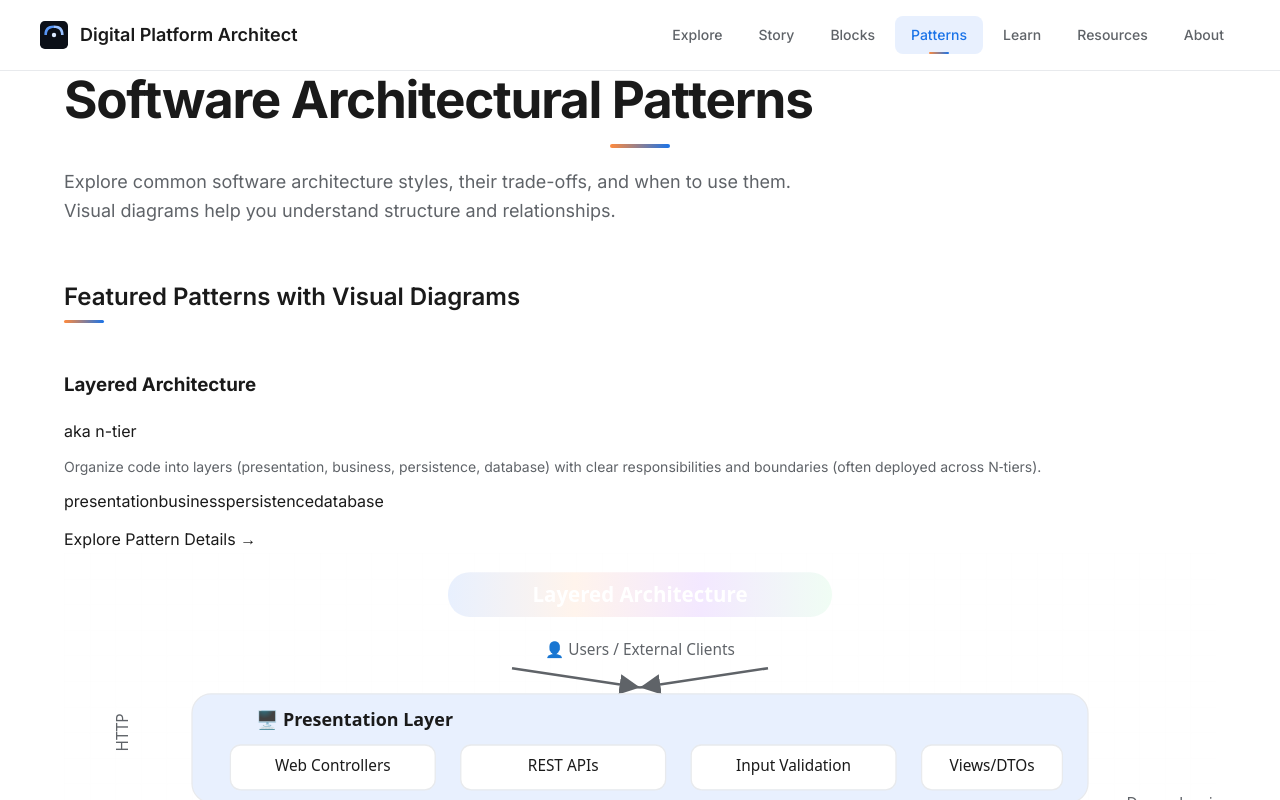
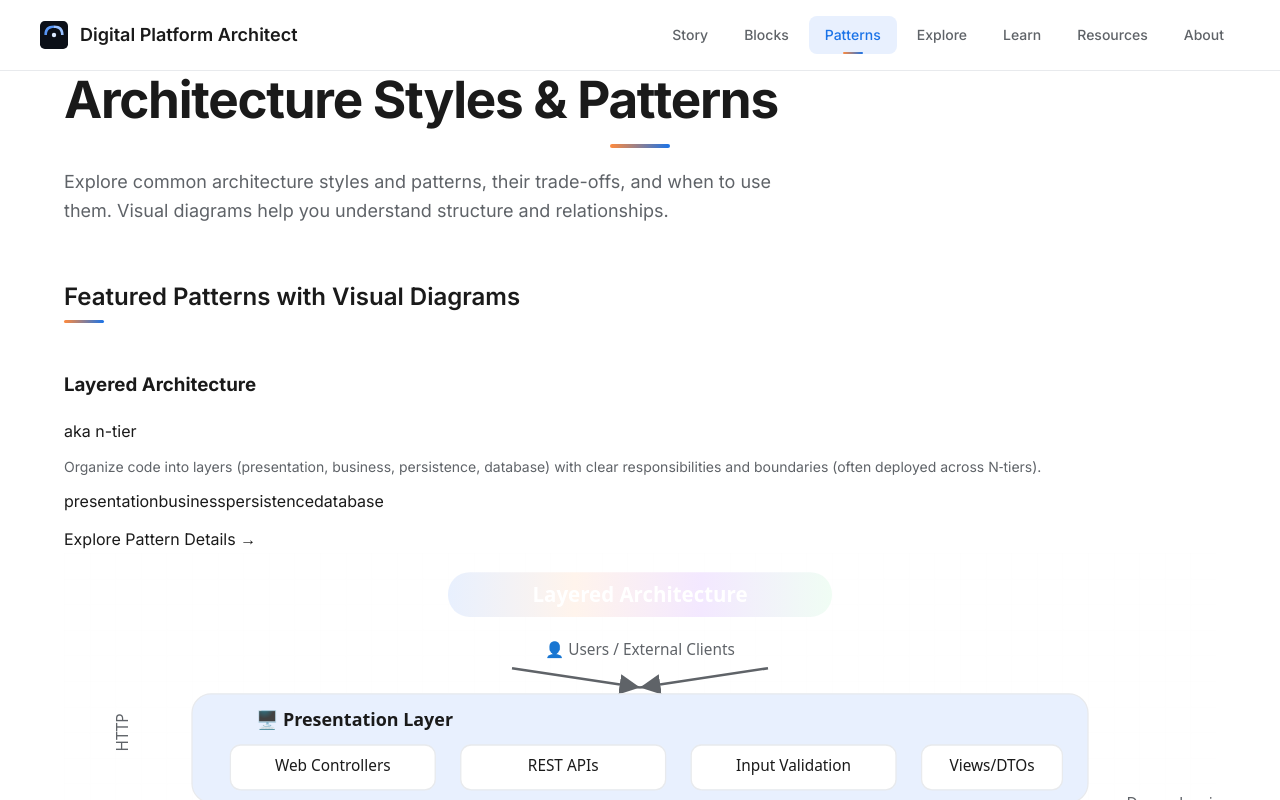
Before and after one commit to lahirugmg/digitalplatformarchitect, a Next.js app: page /patterns in a window 1280 px wide. Shown: the top 800 px of the page. Built offline with nearby package versions, Linux system fonts and the light colour scheme.

Commit message:
improve pattern page

```diff
--- a/app/page.tsx
+++ b/app/page.tsx
@@ -48,7 +48,7 @@ export default function HomePage() {
     <div className="stack gap-2xl">
       <section className="hero stack gap-lg">
         <h1 className="title">Master Digital Platform Architecture</h1>
-        <p className="lede">Platform architecture from patterns to production — visual guides and blueprints.</p>
+        <p className="lede">As digital platform architects, we identify the essential building blocks and pair them with the right architectural patterns — enabling robust, scalable, future‑ready platforms that drive innovation, operational excellence, and competitive advantage.</p>
       </section>
 
       <section className="stack gap-lg">
--- a/app/patterns/page.tsx
+++ b/app/patterns/page.tsx
@@ -11,9 +11,9 @@ import { APISecurityDiagram } from "@/components/diagrams/APISecurityDiagram";
 import { DataEncryptionDiagram } from "@/components/diagrams/DataEncryptionDiagram";
 
 export const metadata = {
-  title: "Architectural Patterns",
+  title: "Architecture Styles & Patterns",
   description:
-    "Software architectural patterns: layered, microservices, event-driven, client-server, plugin-based, hexagonal, and more."
+    "Architecture styles and patterns: layered, microservices, event-driven, client-server, plugin-based, hexagonal, and more."
 };
 
 // Map pattern slugs to their corresponding diagrams
@@ -37,9 +37,9 @@ export default function PatternsIndexPage() {
   return (
     <section className="stack gap-xl">
       <div className="stack gap-sm">
-        <h1 className="title">Software Architectural Patterns</h1>
+        <h1 className="title">Architecture Styles & Patterns</h1>
         <p className="lede">
-          Explore common software architecture styles, their trade-offs, and when
+          Explore common architecture styles and patterns, their trade-offs, and when
           to use them. Visual diagrams help you understand structure and relationships.
         </p>
       </div>
--- a/components/Header.tsx
+++ b/components/Header.tsx
@@ -6,10 +6,10 @@ import { usePathname } from "next/navigation";
 import { useEffect, useState } from "react";
 
 const links = [
-  { href: "/explore", label: "Explore" },
   { href: "/story", label: "Story" },
   { href: "/blocks", label: "Blocks" },
   { href: "/patterns", label: "Patterns" },
+  { href: "/explore", label: "Explore" },
   { href: "/learn", label: "Learn" },
   { href: "/resources", label: "Resources" },
   { href: "/about", label: "About" }
```
Also changed, not shown: 1 other file (tests, documents, lock files or other folders).
